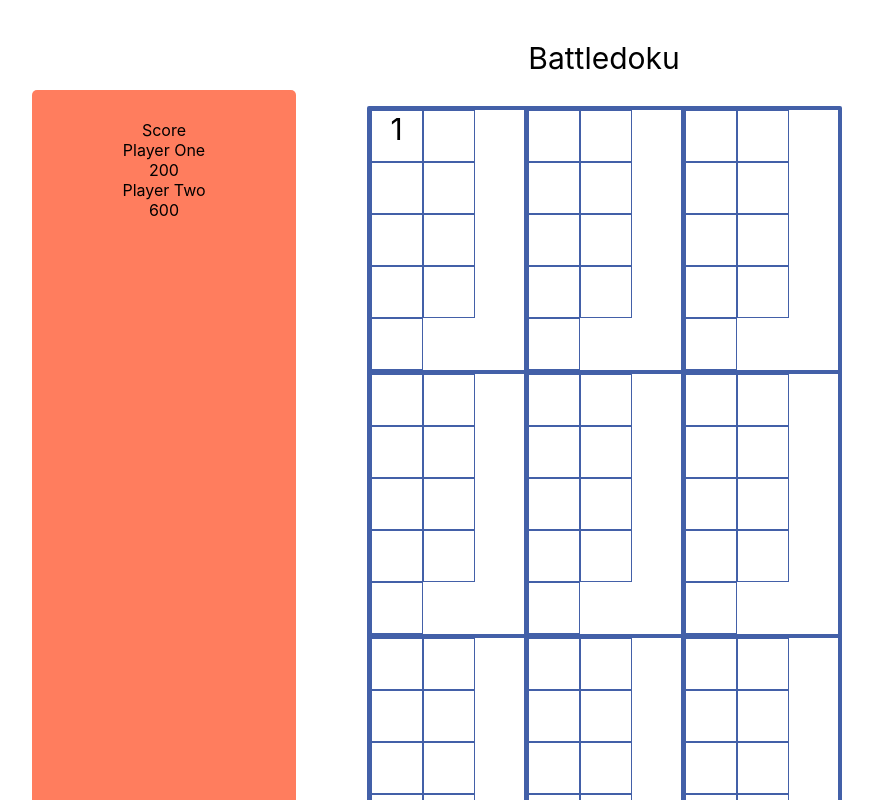
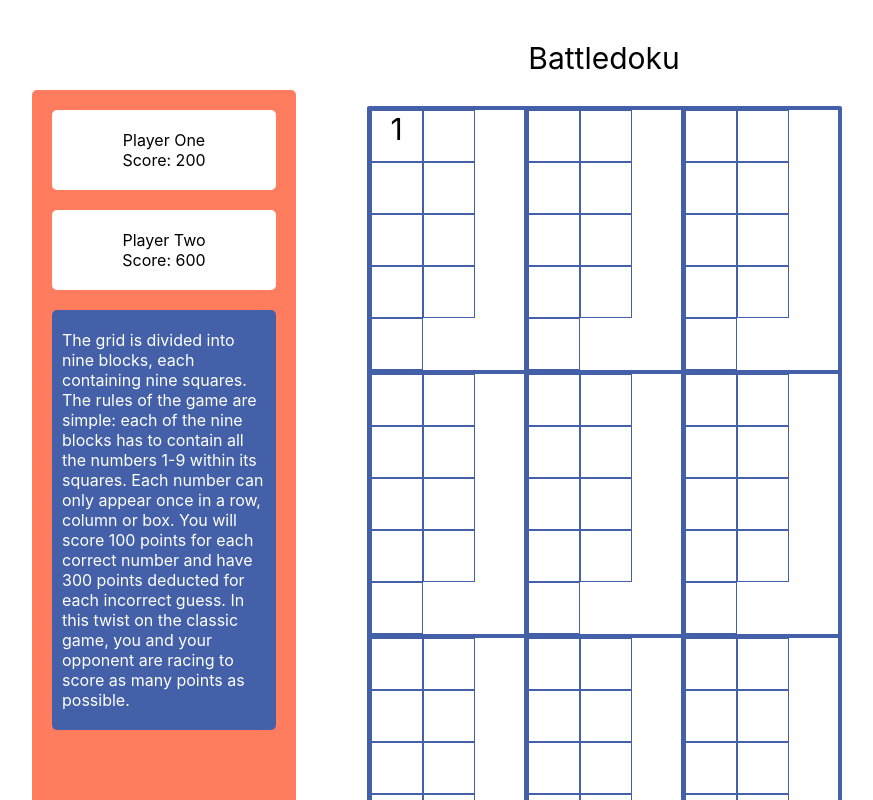
Before and after one commit to kirawoods/battledoku, a React (Create React App) app: page / in a window 1280 px wide. Shown: the top 800 px of the page, without its empty margins (168-1041 px from the left). Built offline with nearby package versions, Linux system fonts and the light colour scheme.

Commit message:
adds rules

```diff
--- a/src/components/Scoreboard.css
+++ b/src/components/Scoreboard.css
@@ -3,6 +3,21 @@
   text-align: center;
   margin-top: 50px;
   background-color: #ff7d5e;
-  padding: 30px 0;
   border-radius: 5px;
 }
+
+.player-container {
+  background: white;
+  margin: 20px;
+  padding: 20px;
+  border-radius: 5px;
+}
+
+.rules-container {
+  text-align: left;
+  background-color: #4360a8;
+  color: white;
+  margin: 20px;
+  padding: 20px 10px;
+  border-radius: 5px;
+}
--- a/src/components/Scoreboard.js
+++ b/src/components/Scoreboard.js
@@ -4,11 +4,25 @@ import "./Scoreboard.css";
 export function Scoreboard() {
   return (
     <div className="Scoreboard">
-      <div className="scoreboard-header">Score</div>
-      <div className="home-player">Player One</div>
-      <div className="home-player-score">200</div>
-      <div className="away-player">Player Two</div>
-      <div className="away-player-score">600</div>
+      <div className="player-container">
+        <div className="home-player">Player One</div>
+        <div className="home-player-score">Score: 200</div>
+      </div>
+      <div className="player-container">
+        <div className="away-player">Player Two</div>
+        <div className="away-player-score">Score: 600</div>
+      </div>
+      <div className="rules-container">
+        <div className="rules-body">
+          The grid is divided into nine blocks, each containing nine squares.
+          The rules of the game are simple: each of the nine blocks has to
+          contain all the numbers 1-9 within its squares. Each number can only
+          appear once in a row, column or box. You will score 100 points for
+          each correct number and have 300 points deducted for each incorrect
+          guess. In this twist on the classic game, you and your opponent are
+          racing to score as many points as possible.
+        </div>
+      </div>
     </div>
   );
 }
```
